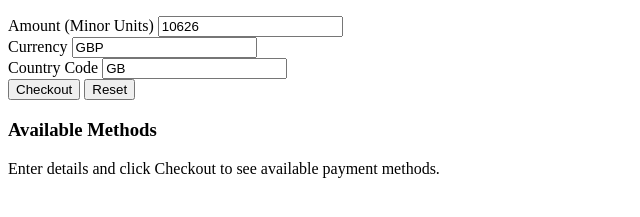
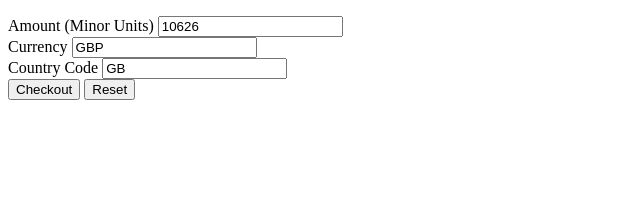
Before and after one commit to loveth-diwe/FLOW_WEBSERVICE, a website: page public/index.html in a window 1280 px wide. Shown: the part 91-308 px from the top of the page, without its empty margins (0-640 px from the left). Drawn offline with Linux system fonts and the light colour scheme.

```diff
--- a/public/index.html
+++ b/public/index.html
@@ -23,11 +23,5 @@
             </div>
         </div>
 
-        <div id="checkout-view" class="side-panel">
-            <h3>Available Methods</h3>
-            <div id="flow-container">
-                <p class="placeholder-text">Enter details and click Checkout to see available payment methods.</p>
-            </div>
-        </div>
     </div>
 </div>
```
